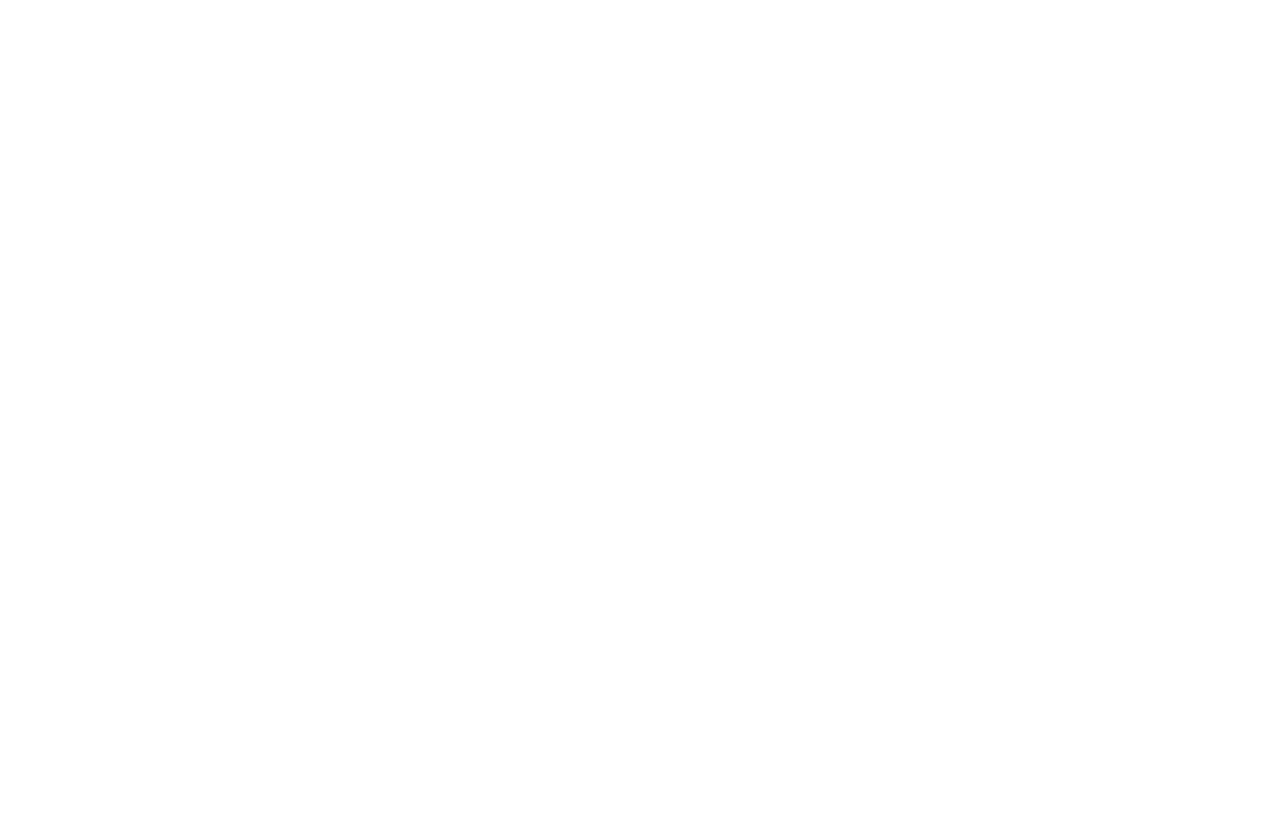
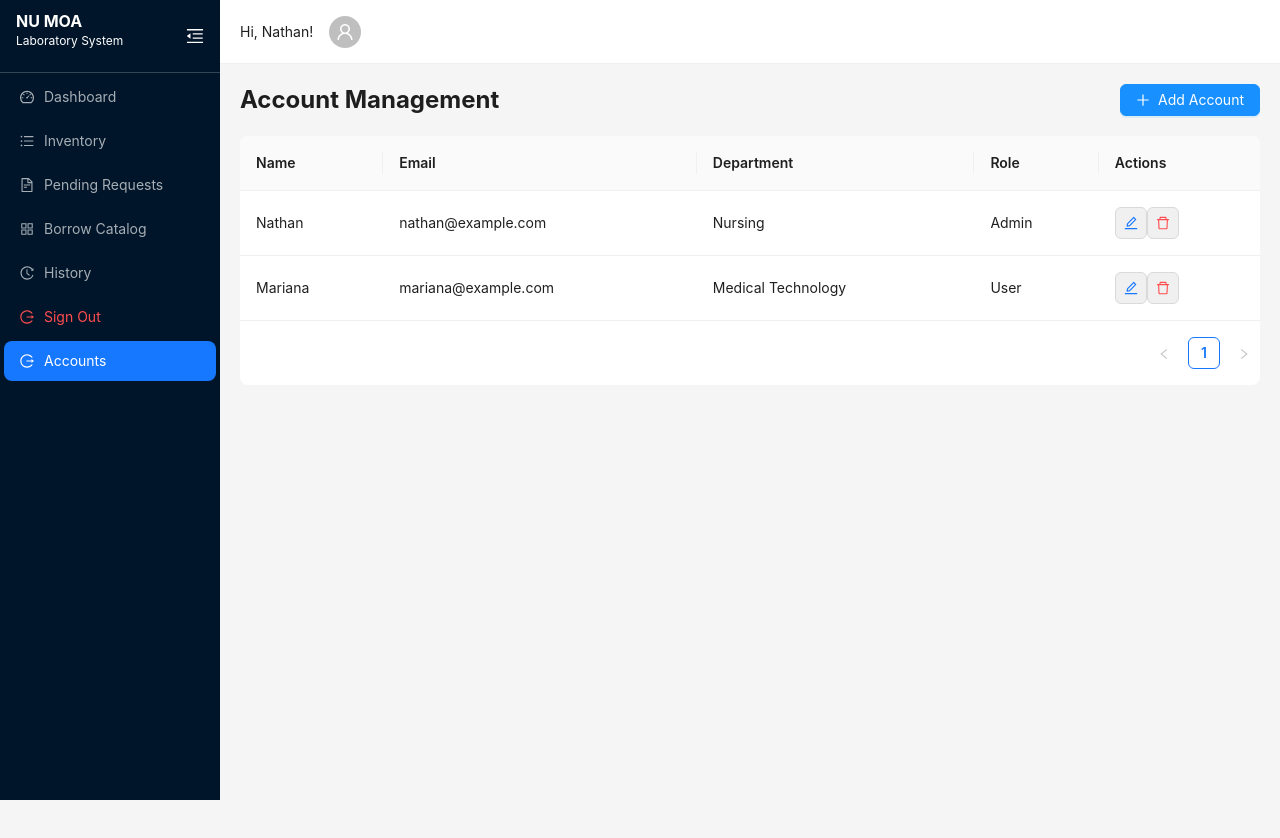
Before and after one commit to Blyn04/web-nuls, a React (Create React App) app: page /accounts in a window 1280 px wide. Before the commit this address had no page. Shown: the top 838 px of the page. Before the commit the page ends 800 px from the top, so only its background shows below. Built offline with nearby package versions, Linux system fonts and the light colour scheme.

Commit message:
ACCOUNT MANAGEMENT

```diff
--- a/src/components/AppController.js
+++ b/src/components/AppController.js
@@ -7,6 +7,7 @@
 import BorrowCatalog from './admin/BorrowCatalog';
 import History from './admin/History';
 import Profile from './Profile';
+import AccountManagement from './superAdmin/AccountManagement';
 
 const AppController = () => {
 
@@ -20,6 +21,7 @@
                 <Route path="/borrow-catalog" element={<BorrowCatalog />} />
                 <Route path="/history" element={<History />} />
                 <Route path="/profile" element={<Profile />} />
+                <Route path="/accounts" element={<AccountManagement />} />
             </Routes>
         </BrowserRouter>
     )
--- a/src/components/SideBar.js
+++ b/src/components/SideBar.js
@@ -44,6 +44,10 @@
         setSelectedKey("5");
         break;
 
+      case "/accounts":
+        setSelectedKey("7");
+        break;
+
       default:
         setSelectedKey("1");
         break;
@@ -78,6 +82,10 @@
 
       case "6":
         confirmSignOut();
+        break;
+
+      case "7":
+        navigate("/accounts", { replace: true });
         break;
 
       default:
@@ -164,6 +172,11 @@
             label: "Sign Out",
             danger: true,
           },
+          {
+            key: "7",
+            icon: <LogoutOutlined />,
+            label: "Accounts",
+          },
         ]}
       />
     </Sider>
--- /dev/null
+++ b/src/components/styles/superAdminStyle/AccountManagement.css
@@ -0,0 +1,38 @@
+.account-content {
+  padding: 20px;
+  background-color: #f5f5f5;
+  min-height: 100vh;
+}
+
+.account-header {
+  display: flex;
+  justify-content: space-between;
+  align-items: center;
+  margin-bottom: 20px;
+}
+
+.account-header h2 {
+  margin: 0;
+  font-size: 24px;
+  font-weight: bold;
+}
+
+.account-table {
+  background-color: white;
+  border-radius: 8px;
+  overflow: hidden;
+}
+
+.ant-modal-content {
+  border-radius: 8px;
+}
+
+.ant-btn-primary {
+  background-color: #1890ff;
+  border-color: #1890ff;
+}
+
+.ant-btn-primary:hover {
+  background-color: #40a9ff;
+  border-color: #40a9ff;
+}
--- /dev/null
+++ b/src/components/superAdmin/AccountManagement.js
@@ -0,0 +1,222 @@
+import React, { useState, useEffect } from "react";
+import {
+  Layout,
+  Table,
+  Button,
+  Modal,
+  Form,
+  Input,
+  Select,
+  Popconfirm,
+  message,
+} from "antd";
+import { EditOutlined, DeleteOutlined, PlusOutlined } from "@ant-design/icons";
+import Sidebar from "../SideBar";
+import AppHeader from "../Header";
+import "../styles/superAdminStyle/AccountManagement.css";
+
+const { Content } = Layout;
+const { Option } = Select;
+
+const AccountManagement = () => {
+  const [accounts, setAccounts] = useState([]);
+  const [isModalVisible, setIsModalVisible] = useState(false);
+  const [editingAccount, setEditingAccount] = useState(null);
+  const [form] = Form.useForm();
+
+  useEffect(() => {
+    setAccounts([
+      {
+        id: 1,
+        name: "Nathan",
+        email: "nathan@example.com",
+        department: "Nursing",
+        role: "Admin",
+      },
+      {
+        id: 2,
+        name: "Mariana",
+        email: "mariana@example.com",
+        department: "Medical Technology",
+        role: "User",
+      },
+    ]);
+  }, []);
+
+  // Show Modal for Add/Edit
+  const showModal = (account) => {
+    if (account) {
+      setEditingAccount(account);
+      form.setFieldsValue(account);
+    } else {
+      setEditingAccount(null);
+      form.resetFields();
+    }
+    setIsModalVisible(true);
+  };
+
+  // Save or Update Account
+  const handleSave = (values) => {
+    if (editingAccount) {
+      const updatedAccounts = accounts.map((acc) =>
+        acc.id === editingAccount.id ? { ...acc, ...values } : acc
+      );
+      setAccounts(updatedAccounts);
+      message.success("Account updated successfully!");
+    } else {
+      const newAccount = { ...values, id: Date.now() };
+      setAccounts([...accounts, newAccount]);
+      message.success("Account added successfully!");
+    }
+    setIsModalVisible(false);
+  };
+
+  // Delete Account
+  const handleDelete = (id) => {
+    const updatedAccounts = accounts.filter((acc) => acc.id !== id);
+    setAccounts(updatedAccounts);
+    message.success("Account deleted successfully!");
+  };
+
+  // Table Columns
+  const columns = [
+    {
+      title: "Name",
+      dataIndex: "name",
+      key: "name",
+    },
+    {
+      title: "Email",
+      dataIndex: "email",
+      key: "email",
+    },
+    {
+      title: "Department",
+      dataIndex: "department",
+      key: "department",
+    },
+    {
+      title: "Role",
+      dataIndex: "role",
+      key: "role",
+    },
+    {
+      title: "Actions",
+      key: "actions",
+      render: (text, record) => (
+        <>
+          <Button
+            type="link"
+            icon={<EditOutlined />}
+            onClick={() => showModal(record)}
+          />
+          <Popconfirm
+            title="Are you sure to delete this account?"
+            onConfirm={() => handleDelete(record.id)}
+            okText="Yes"
+            cancelText="No"
+          >
+            <Button type="link" danger icon={<DeleteOutlined />} />
+          </Popconfirm>
+        </>
+      ),
+    },
+  ];
+
+  return (
+    <Layout style={{ minHeight: "100vh" }}>
+      <Sidebar />
+      <Layout className="site-layout">
+        <AppHeader />
+        <Content className="account-content">
+          <div className="account-header">
+            <h2>Account Management</h2>
+            <Button
+              type="primary"
+              icon={<PlusOutlined />}
+              onClick={() => showModal(null)}
+            >
+              Add Account
+            </Button>
+          </div>
+
+          {/* Account Table */}
+          <Table
+            dataSource={accounts}
+            columns={columns}
+            rowKey="id"
+            className="account-table"
+          />
+
+          {/* Modal for Add/Edit Account */}
+          <Modal
+            title={editingAccount ? "Edit Account" : "Add Account"}
+            open={isModalVisible}
+            onCancel={() => setIsModalVisible(false)}
+            onOk={() => form.submit()}
+            okText="Save"
+          >
+            <Form
+              form={form}
+              layout="vertical"
+              onFinish={handleSave}
+              initialValues={{ role: "User", department: "Nursing" }}
+            >
+              <Form.Item
+                name="name"
+                label="Name"
+                rules={[{ required: true, message: "Please enter the name" }]}
+              >
+                <Input placeholder="Enter Name" />
+              </Form.Item>
+
+              <Form.Item
+                name="email"
+                label="Email"
+                rules={[
+                  { required: true, message: "Please enter the email" },
+                  { type: "email", message: "Enter a valid email" },
+                ]}
+              >
+                <Input placeholder="Enter Email" />
+              </Form.Item>
+
+              {/* Department Field */}
+              <Form.Item
+                name="department"
+                label="Department"
+                rules={[
+                  {
+                    required: true,
+                    message: "Please select a department!",
+                  },
+                ]}
+              >
+                <Select placeholder="Select Department">
+                  <Option value="Nursing">Nursing</Option>
+                  <Option value="Medical Technology">Medical Technology</Option>
+                  <Option value="Dentistry">Dentistry</Option>
+                  <Option value="Pharmacy">Pharmacy</Option>
+                </Select>
+              </Form.Item>
+
+              <Form.Item
+                name="role"
+                label="Role"
+                rules={[{ required: true, message: "Please select a role" }]}
+              >
+                <Select placeholder="Select Role">
+                  <Option value="Admin">Admin</Option>
+                  <Option value="User">User</Option>
+                  <Option value="Super Admin">Super Admin</Option>
+                </Select>
+              </Form.Item>
+            </Form>
+          </Modal>
+        </Content>
+      </Layout>
+    </Layout>
+  );
+};
+
+export default AccountManagement;
```
